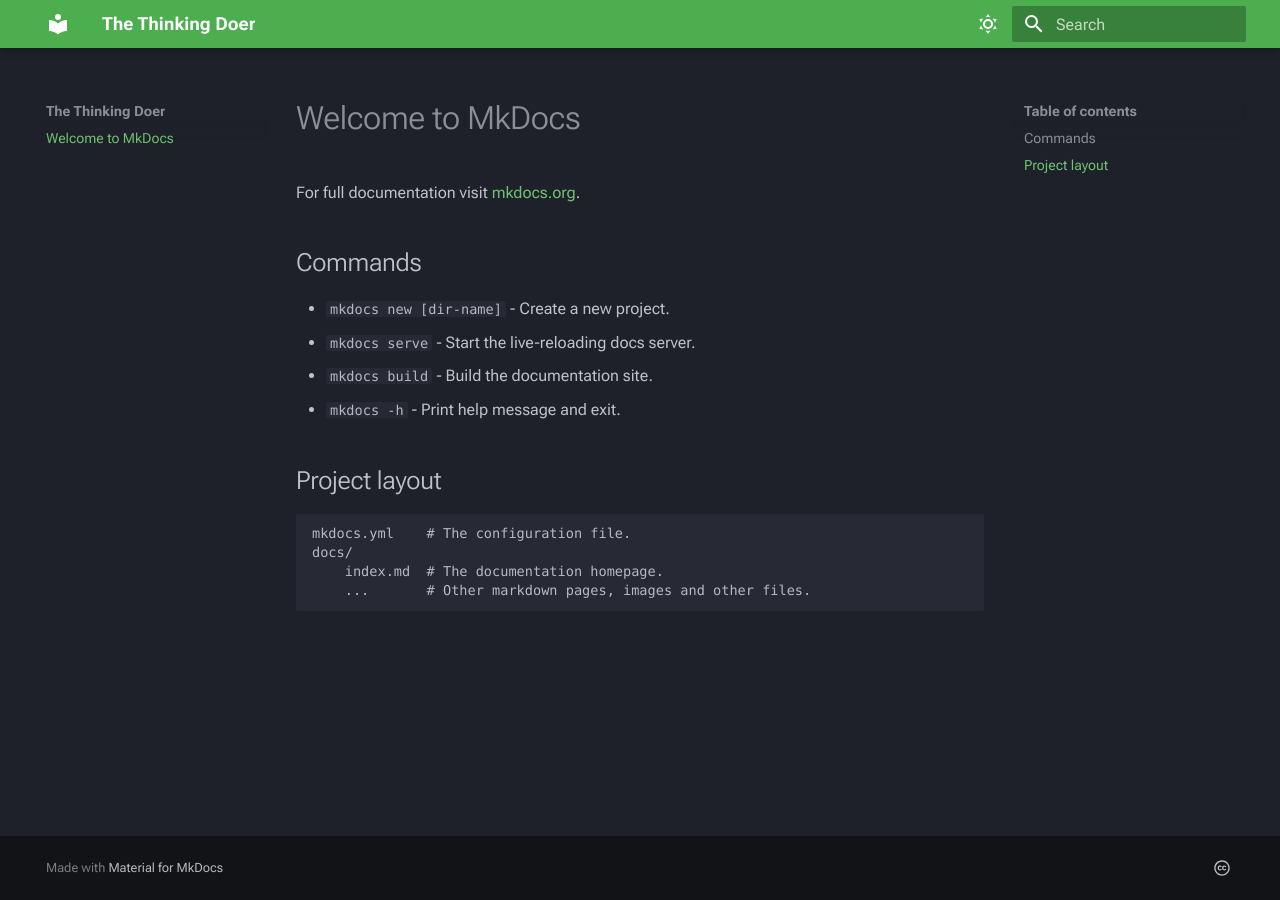
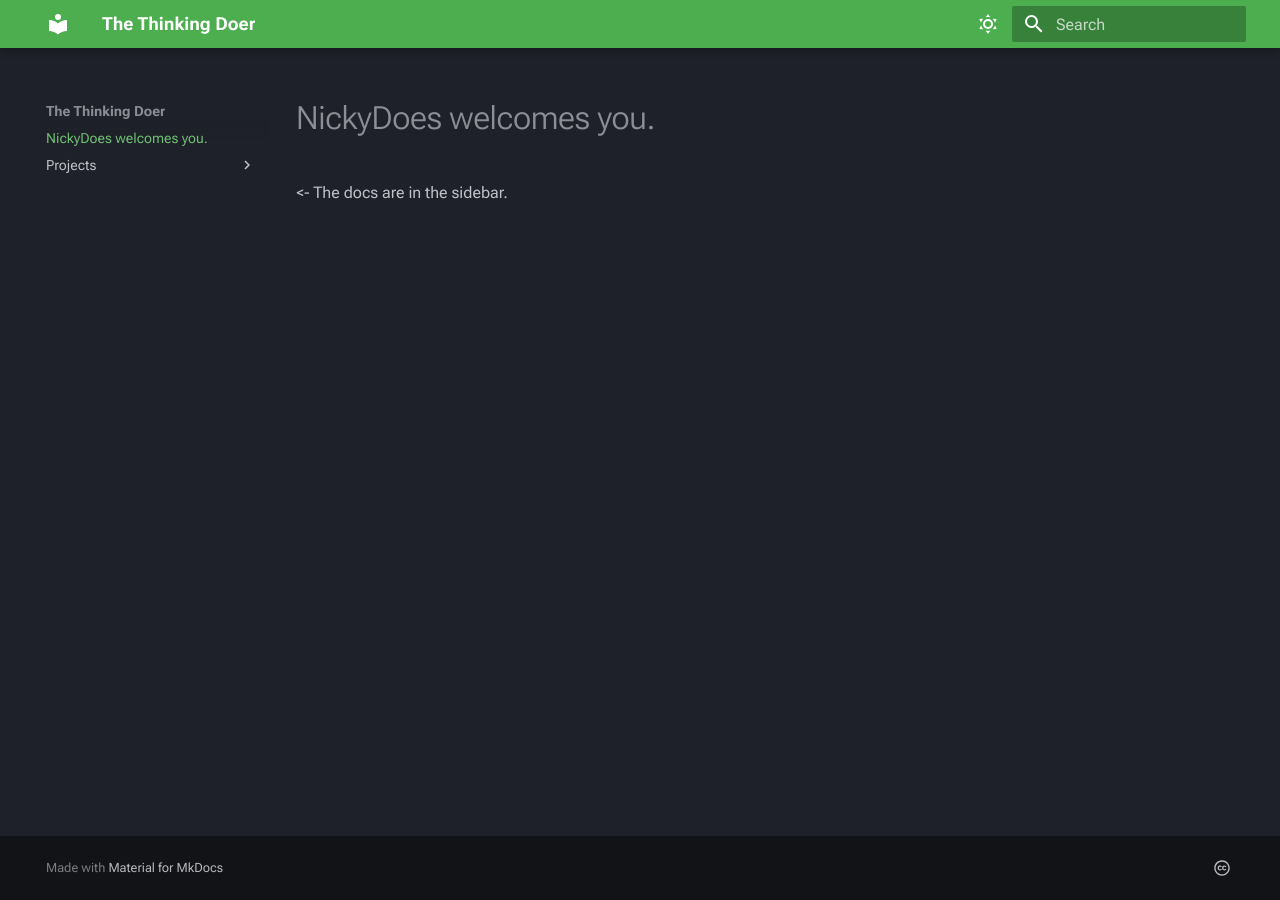
Before and after one commit to ndemarco/blog, an MkDocs documentation site: the page built from docs/index.md, in a window 1280 px wide. Built offline with MkDocs 1.6.1 and Material for MkDocs 9.7.7, drawn with Linux system fonts in a browser that asks for light colours; some web fonts are replaced.

Commit message:
Reorganize under Docs

```diff
--- a/docs/index.md
+++ b/docs/index.md
@@ -1,17 +1,3 @@
-# Welcome to MkDocs
+# NickyDoes welcomes you.
 
-For full documentation visit [mkdocs.org](https://www.mkdocs.org).
-
-## Commands
-
-* `mkdocs new [dir-name]` - Create a new project.
-* `mkdocs serve` - Start the live-reloading docs server.
-* `mkdocs build` - Build the documentation site.
-* `mkdocs -h` - Print help message and exit.
-
-## Project layout
-
-    mkdocs.yml    # The configuration file.
-    docs/
-        index.md  # The documentation homepage.
-        ...       # Other markdown pages, images and other files.
+<- The docs are in the sidebar.
```
Also changed, not shown: docs/Projects/Odoo/Odoo misdirection.md (renamed from Projects/Odoo/Odoo misdirection.md), docs/Projects/Odoo/What is Odoo.md (renamed from Projects/Odoo/What is Odoo.md).
